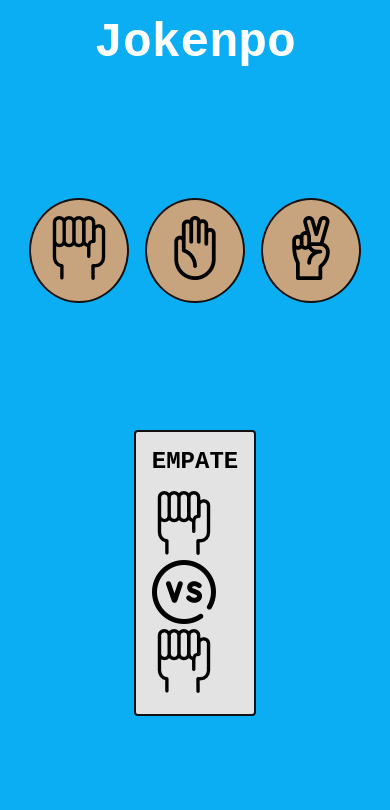
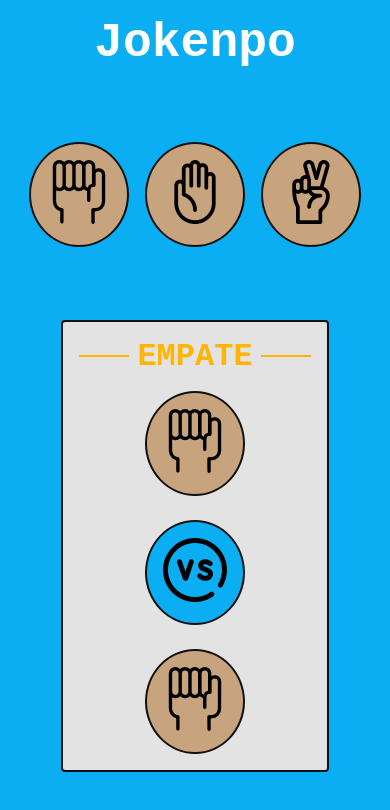
Before and after one commit to Rogerio-Lacerda/jokenpo, a plain HTML site: page index.html in a window 390 px wide. Both pictures are taken after a click on the element 79 px from the left and 315 px from the top of the page. Drawn offline with Linux system fonts and the light colour scheme.

Commit message:
Alterei o css da section com classe ganhador.

```diff
--- a/css/style.css
+++ b/css/style.css
@@ -14,6 +14,7 @@ body {
   width: 100%;
   min-height: 100vh;
   justify-items: center;
+  justify-content: center;
   padding: 16px 8px;
   gap: 16px;
 }
@@ -60,6 +61,7 @@ body {
   transition: 0.3s;
 }
 
+.flex-container,
 .jogue {
   display: flex;
   gap: 24px;
@@ -76,7 +78,71 @@ body {
   transform: rotate(90deg);
 }
 
+.flex-container div {
+  background: #c8a47e;
+  padding: 16px;
+  border-radius: 50%;
+  border: 2px solid #111;
+}
+
+.versus {
+  background: #0baef2 !important;
+}
+
+.resultado {
+  justify-self: center;
+  font-size: 2rem;
+  display: flex;
+  align-items: center;
+  gap: 8px;
+  transition: 0.3s;
+}
+
+.resultado::after,
+.resultado::before {
+  content: "";
+  width: 50px;
+  height: 2px;
+  display: block;
+  background: #111;
+}
+
+.resultado.derrota::after,
+.resultado.derrota::before {
+  content: "";
+  background: #db4a2e;
+}
+.resultado.derrota {
+  color: #db4a2e;
+}
+
+.resultado.vitoria::after,
+.resultado.vitoria::before {
+  content: "";
+  background: #2ea421;
+}
+.resultado.vitoria {
+  color: #2ea421;
+}
+
+.resultado.empate::after,
+.resultado.empate::before {
+  content: "";
+  background: #ffb501;
+}
+.resultado.empate {
+  color: #ffb501;
+}
+
 @media (max-width: 400px) {
+  .flex-container {
+    flex-direction: column;
+    align-items: center;
+  }
+
+  .ganhador {
+    grid-row: 3;
+  }
   .ganhador {
     grid-row: 3;
   }
```
